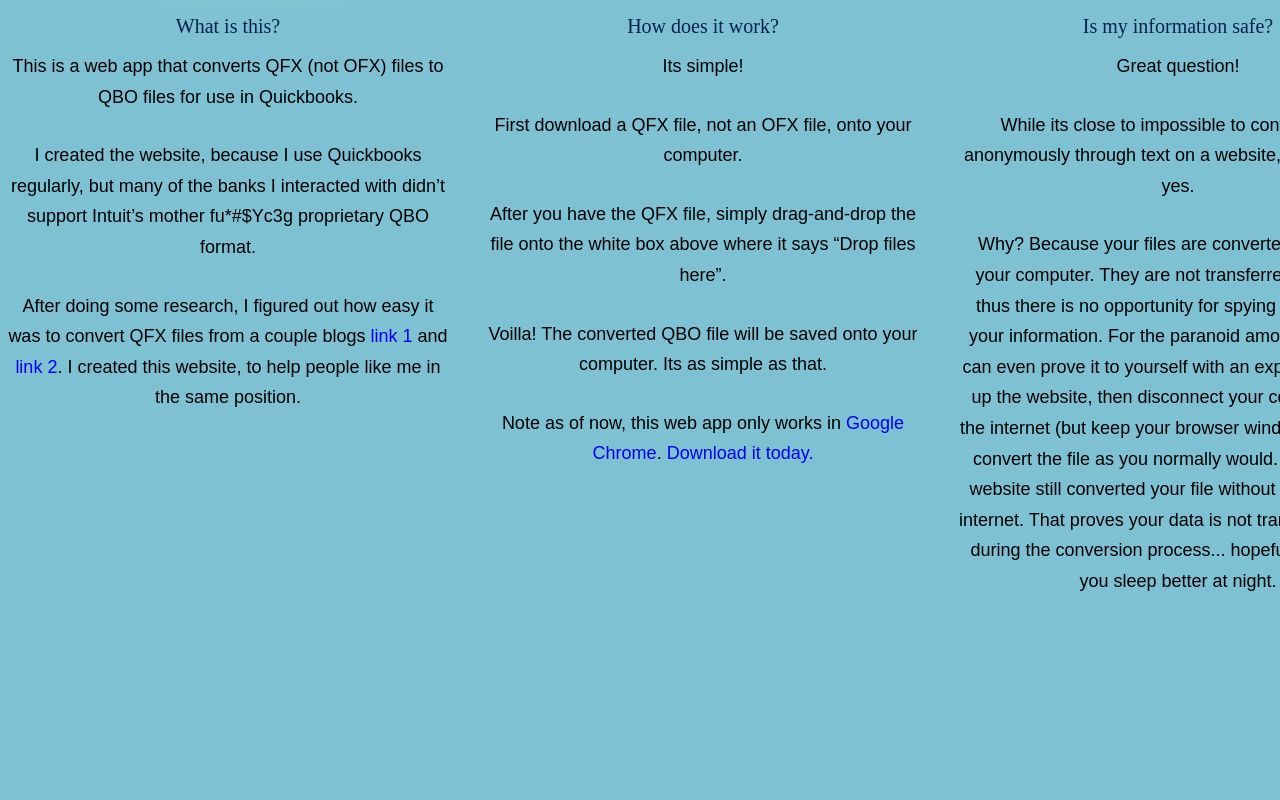
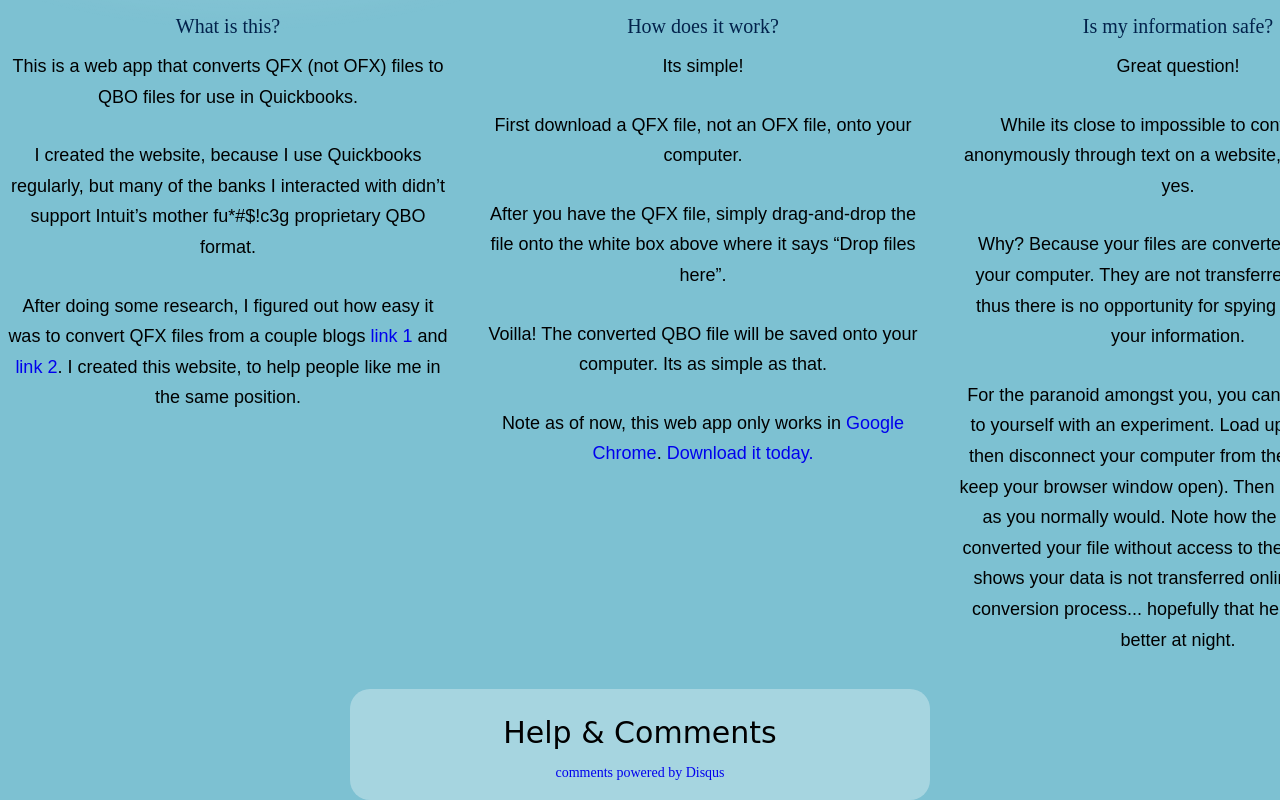
Before and after one commit to sghiassy/QBO-Convertor, a website: page src/html/index.html in a window 1280 px wide. Shown: the part 819-1619 px from the top of the page. Before the commit the page ends 1444 px from the top, so only its background shows below. Drawn offline with nearby package versions, Linux system fonts and the light colour scheme; files that its build step writes are made by us from their sources; a script that the page names is missing; files whose address does not match are found by name; a web font is replaced by a local one.

Commit message:
Added Discuq

```diff
--- a/src/css/main.css
+++ b/src/css/main.css
@@ -129,7 +129,7 @@
 
 .close-button {
     float:right;
-    margin-top:-31px;
+    margin-top:-18px;
     margin-right:-15px;
     cursor:pointer;
     color: #fff;
@@ -156,6 +156,7 @@
     width: 100%;
     bottom: 0px;
     position: fixed;
+    z-index: -1000;
 }
 
 #dialog-background {
@@ -197,6 +198,7 @@
     position: relative;
     left: -27px;
     z-index: 200;
+    overflow:auto;
 }
 
 #knowledge-section h3 {
@@ -215,3 +217,26 @@
     width: 440px;
     float: left;
 }
+
+#discuq {
+    margin-top: 20px;
+	margin-left: auto;
+	margin-right: auto;
+	text-align: center;
+    width: 540px;
+    padding: 20px;
+    z-index: 10000;
+
+	-webkit-border-radius: 20px;
+	-moz-border-radius: 20px;
+	border-radius: 20px;
+
+	z-index: 1000;
+
+	background-color: rgba(255, 255, 255, 0.32);
+}
+
+#discuq h2 {
+    font-size: 30px;
+    margin-bottom: 10px;
+}
--- a/src/html/index.html
+++ b/src/html/index.html
@@ -34,7 +34,7 @@
 			<div id="col1" class="column">
 				<h3>What is this?</h3>
 				<p>This is a web app that converts QFX (not OFX) files to QBO files for use in Quickbooks.</p>
-				<p>I created the website, because I use Quickbooks regularly, but many of the banks I interacted with didn’t support Intuit’s mother fu*#$Yc3g proprietary QBO format.</p>
+				<p>I created the website, because I use Quickbooks regularly, but many of the banks I interacted with didn’t support Intuit’s mother fu*#$!c3g proprietary QBO format.</p>
 				<p>After doing some research, I figured out how easy it was to convert QFX files from a couple blogs <a href="http://www.collaboration133.com/converting-qfx-files-to-qbo-files-for-import-to-quickbooks-via-web-connect/887/">link 1</a> and <a href="http://www.mzoo.org/2012/12/13/import-ofx-file-to-intuit-quickbooks-qbo-no-cost-method-aka-free/#comment-624">link 2</a>. I created this website, to help people like me in the same position.</p>
 			</div>
 			<div id="col2" class="column">
@@ -49,8 +49,26 @@
 				<h3>Is my information safe?</h3>
 				<p>Great question!</p>
 				<p>While its close to impossible to convince you anonymously through text on a website, the answer is yes.</p>
-				<p>Why? Because your files are converted directly on your computer. They are not transferred online and thus there is no opportunity for spying eyes to grab your information. For the paranoid amongst you, you can even prove it to yourself with an experiment. Load up the website, then disconnect your computer from the internet (but keep your browser window open). The convert the file as you normally would. See how the website still converted your file without access to the internet. That proves your data is not transferred online during the conversion process... hopefully that helps you sleep better at night.</p>
+				<p>Why? Because your files are converted directly on your computer. They are not transferred online and thus there is no opportunity for spying eyes to grab your information.</p>
+				<p>For the paranoid amongst you, you can even prove it to yourself with an experiment. Load up the website, then disconnect your computer from the internet (but keep your browser window open). Then convert the file as you normally would. Note how the website still converted your file without access to the internet. That shows your data is not transferred online during the conversion process... hopefully that helps you sleep better at night.</p>
 			</div>
+		</div>
+		<div id="discuq">
+			<h2>Help &amp; Comments</h2>
+		    <div id="disqus_thread"></div>
+		    <script type="text/javascript">
+		        /* * * CONFIGURATION VARIABLES: EDIT BEFORE PASTING INTO YOUR WEBPAGE * * */
+		        var disqus_shortname = 'qboconverter'; // required: replace example with your forum shortname
+
+		        /* * * DON'T EDIT BELOW THIS LINE * * */
+		        (function() {
+		            var dsq = document.createElement('script'); dsq.type = 'text/javascript'; dsq.async = true;
+		            dsq.src = '//' + disqus_shortname + '.disqus.com/embed.js';
+		            (document.getElementsByTagName('head')[0] || document.getElementsByTagName('body')[0]).appendChild(dsq);
+		        })();
+		    </script>
+		    <noscript>Please enable JavaScript to view the <a href="http://disqus.com/?ref_noscript">comments powered by Disqus.</a></noscript>
+		    <a href="http://disqus.com" class="dsq-brlink">comments powered by <span class="logo-disqus">Disqus</span></a>
 		</div>
 		<div id="footer">
 		</div>
```
Also changed, not shown: build/index.html, build/qbo-converter.css.
